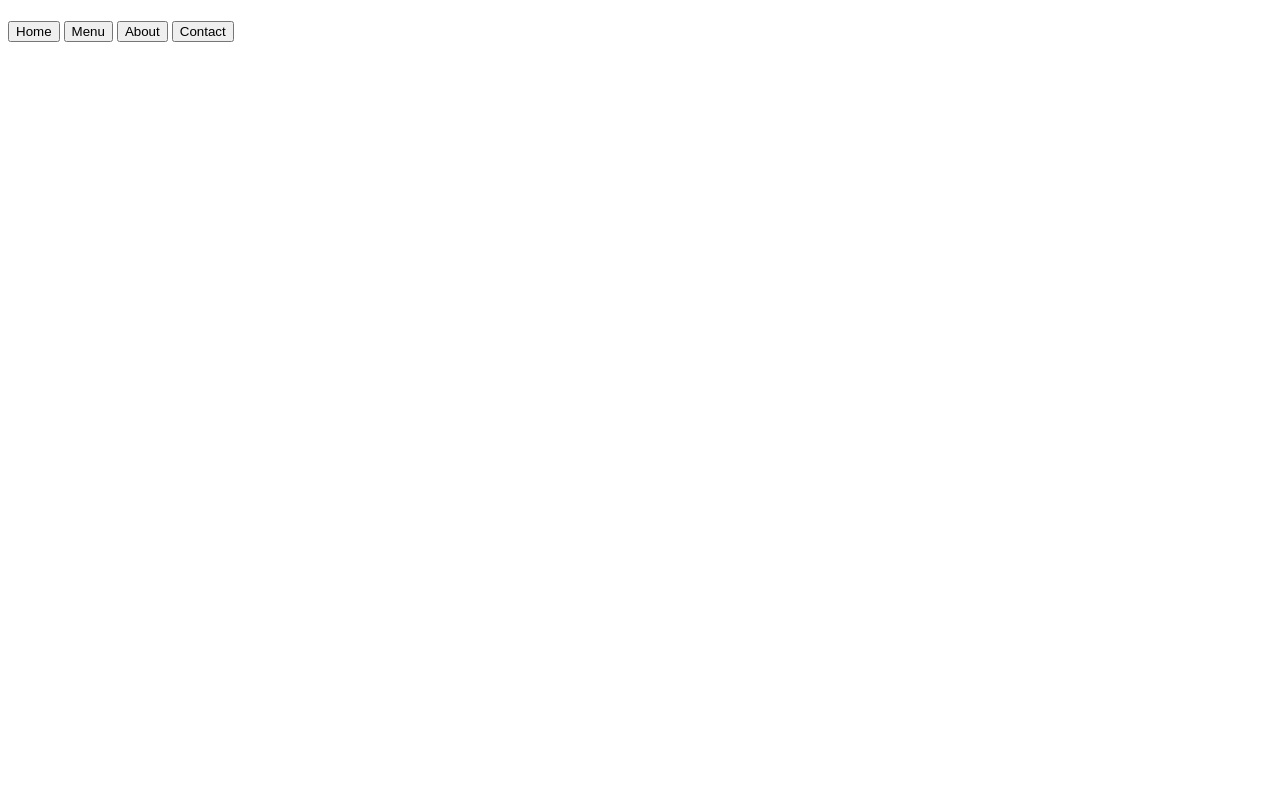
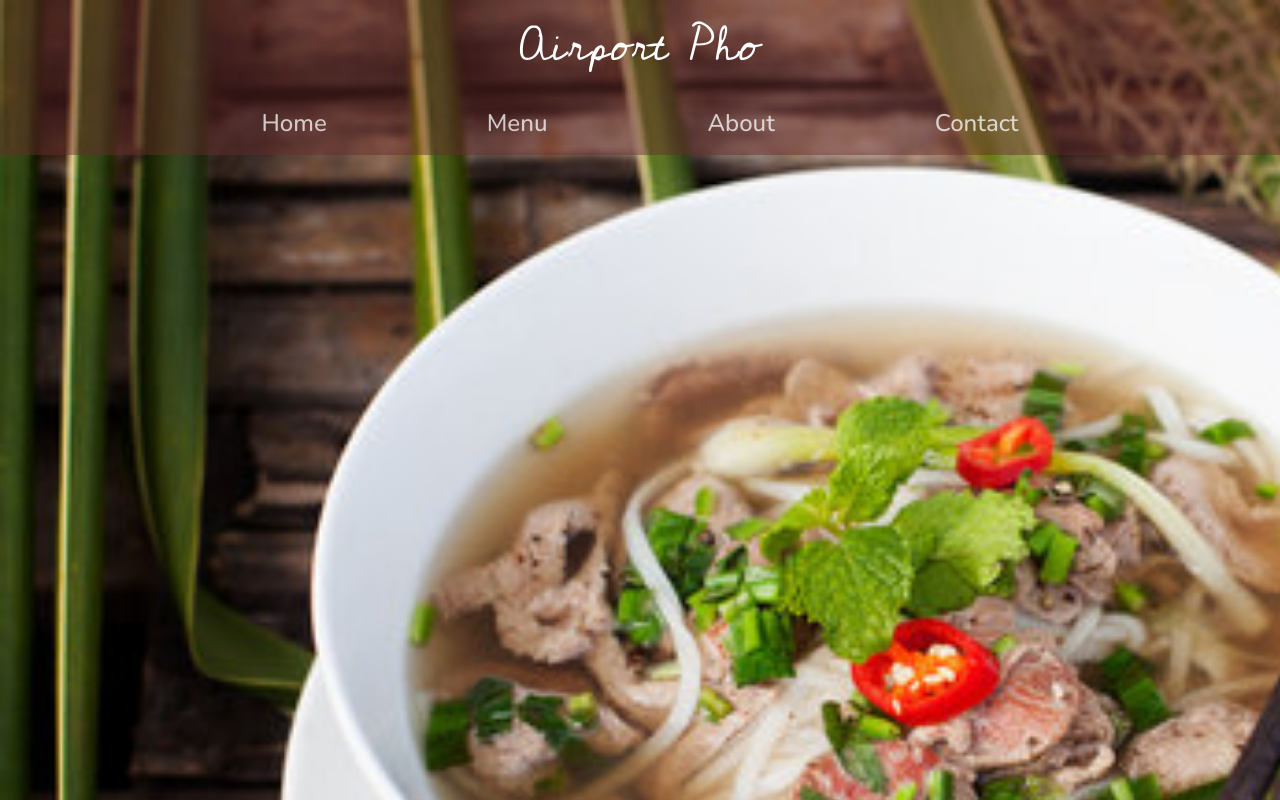
Before and after one commit to Arussel1/restaurant, a website built with webpack: page src/index.html in a window 1280 px wide. Built offline with nearby package versions, Linux system fonts and the light colour scheme.

Commit message:
Add nav bar to the website

```diff
--- a/src/index.html
+++ b/src/index.html
@@ -7,7 +7,7 @@
 </head>
 <body>
     <header>
-        <h1></h1>
+        <h1>Airport Pho</h1>
         <nav>
             <button>Home</button>
             <button>Menu</button>
--- a/src/style.css
+++ b/src/style.css
@@ -11,3 +11,45 @@
     font-weight: 600;
     font-style: normal;
 }
+/* Reset CSS */
+*,
+*::before,
+*::after {
+  margin: 0;
+  padding: 0;
+  box-sizing: border-box;
+}
+/* Importance smooth */
+html {
+    scroll-behavior: smooth;
+}
+body {
+    background-image: url('images/background.jpg');
+    background-size: 2000px auto;
+    background-repeat: no-repeat;
+
+  }
+header{
+    background-color: rgba(104, 44, 44, 0.466);
+}
+h1{
+    font-family: 'Title';
+    text-align: center;
+    font-size: 3rem;
+    color: white;
+}
+nav{
+    display: flex;
+    justify-content: center;
+}
+nav > button{
+    font-family: 'Body';
+    font-size: 1.5rem;
+    border: 0;
+    background: none;
+    padding: 1rem 5rem;
+    color: rgba(255, 255, 255, 0.74);
+}
+nav > button:hover{
+    background-color: rgba(97, 91, 91, 0.5);
+}
```
Also changed, not shown: src/images/background.jpg (added), 1 other file.
